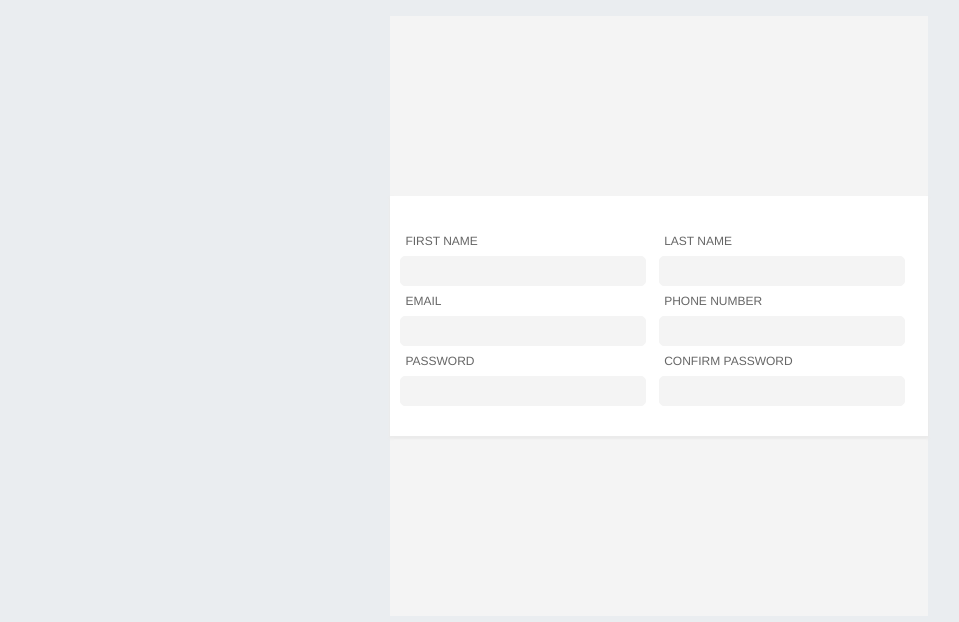
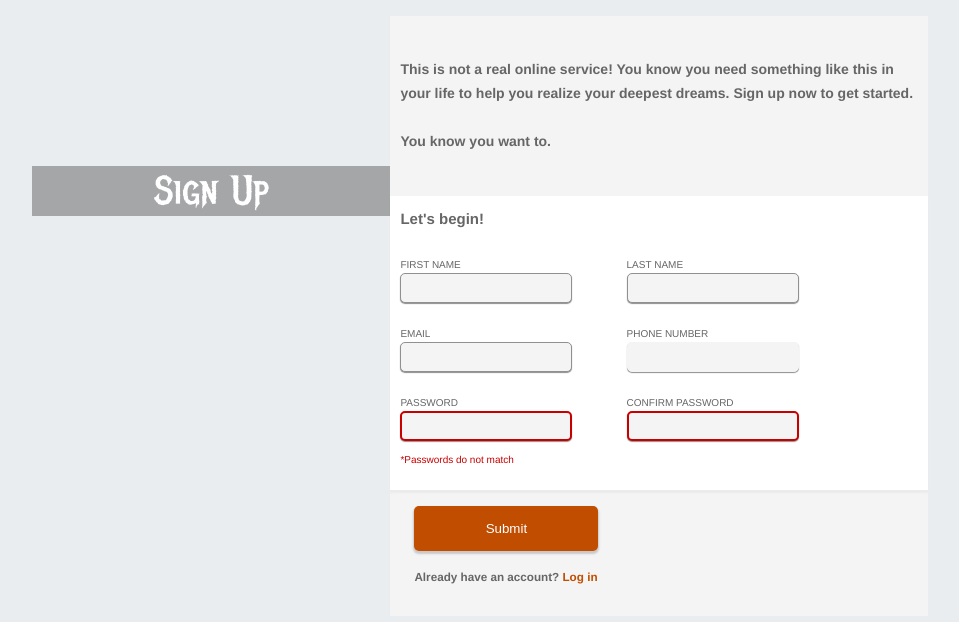
Before and after one commit to DNeel10/sign_up_form, a plain HTML site: page index.html in a window 1280 px wide. Shown: the whole page, without its empty margins (160-1119 px from the left). Drawn offline with Linux system fonts and the light colour scheme.

Commit message:
update full layout

```diff
--- a/index.html
+++ b/index.html
@@ -10,15 +10,24 @@
 <body>
     <div class="signup-form">
         <div class="image-container">
-            <!-- add background image-->
+            <!-- background image added via CSS - credit to: Michelle Henderson-->
+            <div class="logo-header">
+                <h1>Sign Up</h1>
+            </div>
         </div>
         <div class="info-container">
-            <div class="info-header">
+            <div class="info-wrapper">
                 <!-- input info about form here -->
+                <div class="info-header">
+                    <p>This is not a real online service! You know you need something like this in your life to help you realize your deepest dreams. Sign up now to get started.</p>
+                    <br>
+                    <p>You know you want to.</p>
+                </div>
             </div>
 
             <div class="form-container">
-                <form action="" method="get">
+                <h2>Let's begin!</h2>
+                <form action="" method="get" id="signup-form">
                     <div class="form-row">
                         <div class="form-item">
                             <label for="fname">FIRST NAME</label>
@@ -26,7 +35,7 @@
                         </div>
                         <div class="form-item">
                             <label for="lname">LAST NAME</label>
-                            <input type="tel" name="lname" id="lname" required>
+                            <input type="text" name="lname" id="lname" required>
                         </div>
                     </div>
 
@@ -44,18 +53,21 @@
                     <div class="form-row">
                         <div class="form-item">
                             <label for="pwd">PASSWORD</label>
-                            <input type="password" name="pwd" id="pwd" required>
+                            <input class="error" type="password" name="pwd" id="pwd" required>
+                            <span>*Passwords do not match</span>
                         </div>
                         <div class="form-item">
                             <label for="confirm-pwd">CONFIRM PASSWORD</label>
-                            <input type="password" name="confirm-pwd" id="confirm-pwd" required>
+                            <input class="error" type="password" name="confirm-pwd" id="confirm-pwd" required>
                         </div>
                     </div>
                 </form>
             </div>
 
             <div class="spacing">
+                <button type="submit" form="signup-form">Submit</button>
                 <!-- placeholder area -->
+                <h3>Already have an account? <a href="#">Log in</a></h3>
             </div>
         </div>
     </div>
--- a/styles.css
+++ b/styles.css
@@ -1,3 +1,5 @@
+@import url('https://fonts.googleapis.com/css2?family=Metal+Mania&display=swap');
+
 * {
     box-sizing: border-box;
     margin: 0;
@@ -5,21 +7,23 @@
 }
 
 
-button, label, input {
+label, input {
     display: block;
     font-family: inherit;
-    margin: 0;
     box-sizing: border-box;
     width: 95%;
-    padding: 5px;
+}
+
+input {
     height: 30px;
+    margin-bottom: 10px;
 }
 
 body {
     color: #666;
     background-color: #EAEDF0;
     font-family: "Helvetica", "Arial", sans-serif;
-    font-size: 12px;
+    font-size: 10px;
     line-height: 1.7;
 
     display: flex;
@@ -31,6 +35,15 @@ form {
     width: 100%;
 }
 
+a {
+    text-decoration: none;
+    color:rgb(193, 77, 0)
+}
+
+h3 {
+    margin-top: 16px;
+    margin-left: 24px;
+}
 .signup-form {
     display: flex;
     justify-content: center;
@@ -44,6 +57,20 @@ form {
     height: 100%;
     background: no-repeat center url(micheile-henderson-7NFwwp-vZk8-unsplash.jpg);
     background-size: cover;
+    position: relative;
+}
+
+.logo-header {
+    background-color: rgba(0, 0, 0, .3);
+    color: rgb(255, 255, 255);
+    text-align: center;
+    position: absolute;
+    width: 100%;
+    top: 25%;
+}
+
+h1 {
+    font: 4em 'Metal Mania', helvetica;
 }
 
 .info-container {
@@ -52,7 +79,16 @@ form {
     height: 100%;
     background-color: rgb(244, 244, 244);
     flex-direction: column;
-    justify-content: center;
+}
+
+.info-wrapper {
+    display: flex;
+    font-weight: 600;
+    font-size: 14px;
+    height: 30%;
+    align-items: center;
+    vertical-align: center;
+    padding-left: 10px;
 }
 
 .form-container {
@@ -61,18 +97,27 @@ form {
     box-shadow: #000;
     padding: 10px;
     box-shadow: 0px 2px 2px 1px rgb(235, 235, 235);
-    height: 40%;
+    min-height: 40%;
     display: flex;
     align-items: center;
+    flex-direction: column;
+}
+
+.form-container > h2 {
+    align-self: flex-start;
+    margin-bottom: 24px;
 }
 
 .form-row {
     display: flex;
-
+    min-width: 200px;
+    flex-direction: row;
+    margin-bottom: 12px;
+    gap: 45px;
 }
 
 .form-item {
-    width: 50%;
+    width: 35%;
 }
 
 .form-item label {
@@ -84,10 +129,57 @@ input {
     border: 1px solid rgb(244, 244, 244);
     background-color:rgb(244, 244, 244);
     border-radius: 5px;
+    box-shadow: 0px 1px 1px rgb(142, 142, 142);
+    padding-left: 5px;
+}
+
+input:required {
+    border: 1px solid rgb(144, 144, 144)
 }
 
 input:focus,
 input:hover {
+    outline: none;
     appearance: none;
-    border: 2px solid rgb(155, 155, 155)
+    border: 1px solid rgb(155, 155, 155);
+    box-shadow: 0px 1px 1px 1px rgb(142, 142, 142)
 }
+
+button[type='submit'] {
+    border: none;
+    border-radius: 5px;
+    margin-top: 16px;
+    margin-left: 24px;
+    width: 184px;
+    height: 45px;
+    color:rgb(255, 255, 255);
+    background-color: rgb(193, 77, 0);
+    cursor: pointer;
+    box-shadow: 0px 2px 2px 1px rgb(202, 201, 201);
+}
+
+button[type="submit"]:hover {
+    border: 2px solid rgb(122, 49, 0);
+}
+
+.error + span {
+    color: rgb(200, 0, 0);
+}
+
+input.error {
+    border: 2px solid rgb(200, 0, 0);
+}
+@media (max-width: 700px) {
+    .form-row {
+        flex-direction: column;
+    }
+
+    .signup-form {
+        flex-direction: column;
+        width: 100%;
+    }
+
+    .image-container {
+        width: 60%;
+    }
+}
```
Also changed, not shown: fonts/MetalMania-Regular.ttf (added), fonts/OFL.txt (added).
